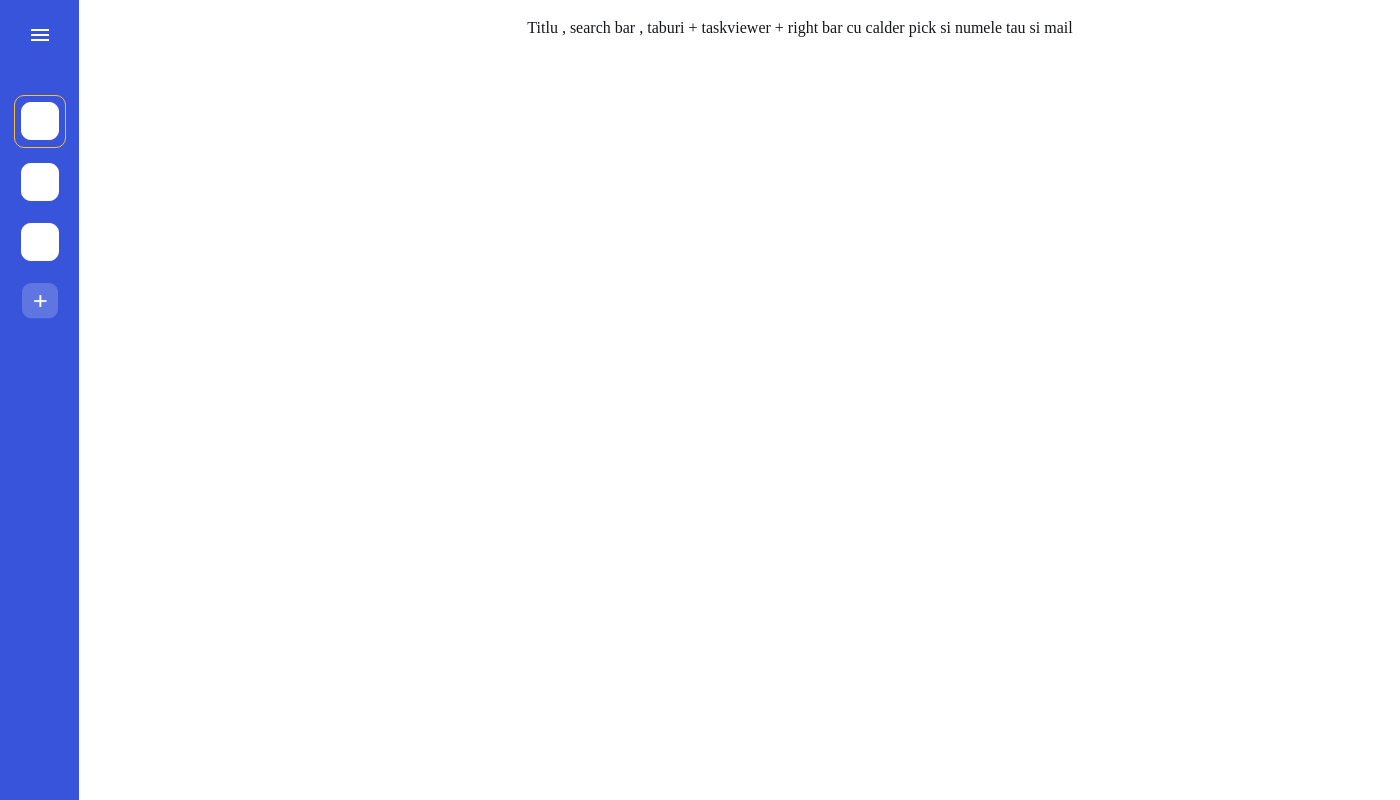
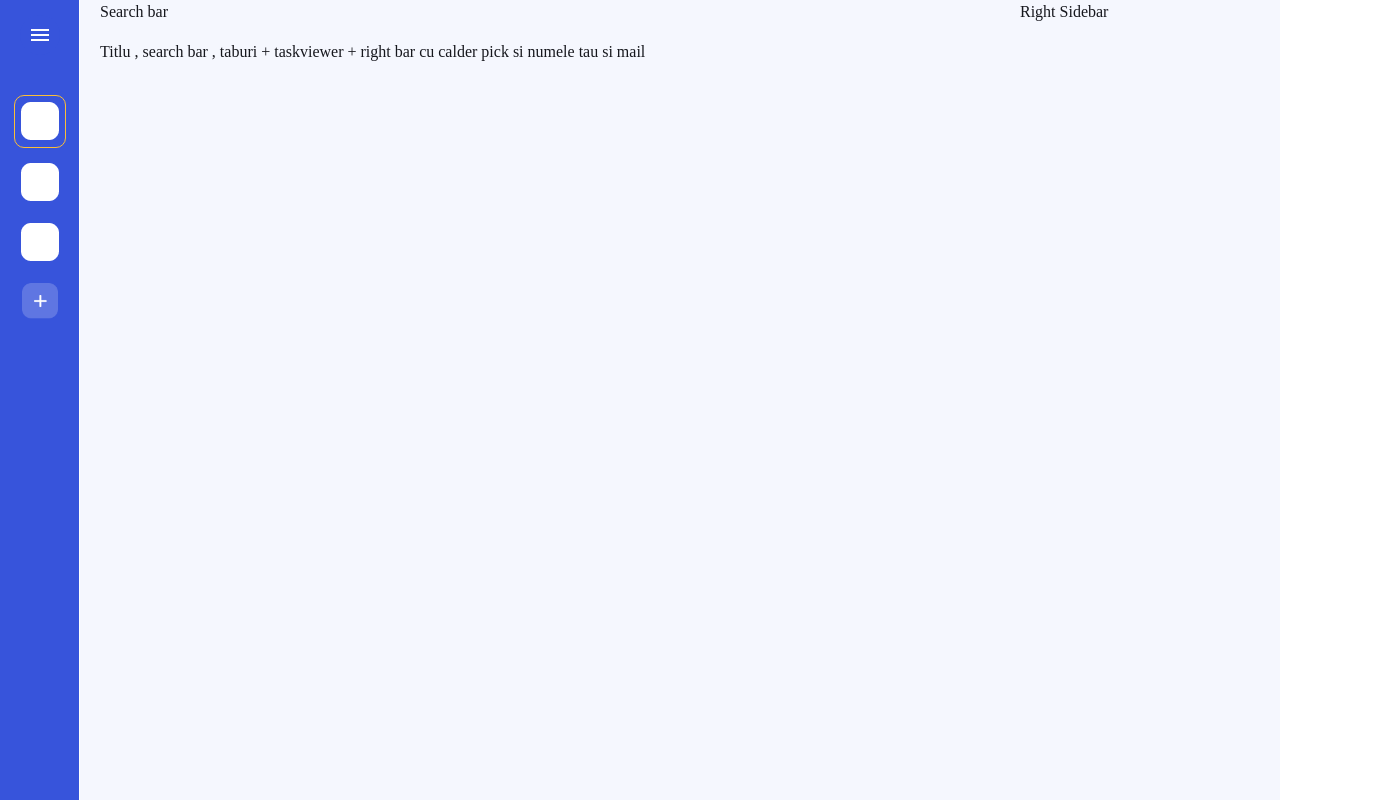
Before and after one commit to SkillBrain-com/pluto-internship, a React (Create React App) app: page /tasks in a window 1280 px wide. Shown: the whole page, 1400 px wide, since content can reach past the window. Built offline with nearby package versions, Linux system fonts and the light colour scheme; a web font is replaced by a local one.

Commit message:
created PageLayout wrapper and used it in 4 pages

```diff
--- a/src/App.jsx
+++ b/src/App.jsx
@@ -12,7 +12,8 @@ import { ForgotPasswordPage } from "./pages/ForgotPasswordPage";
 import { RecoverPasswordPage } from "./pages/RecoverPasswordPage";
 import { TaskDetailsCardPage } from "./pages/TaskDetailsCardPage";
 import Dashboard from "./pages/Dashboard";
-import { Settings } from "@mui/icons-material";
+import Settings from "./pages/Settings";
+import Overview from "./pages/Overview";
 import Tasks from "./pages/Tasks";
 import SearchBar from "./components/shared/searchBar";
 
@@ -31,6 +32,7 @@ const App = () => {
 
         <Route path="/dashboard" element={<Dashboard />} />
         <Route path="/settings" element={<Settings />} />
+        <Route path="/settings" element={<Overview />} />
         <Route path="/tasks" element={<Tasks />} />
 
         {/* <Route path="/avatars" element={<Avatars />} /> */}
--- /dev/null
+++ b/src/components/shared/page-layout/PageLayout.jsx
@@ -0,0 +1,40 @@
+import React from "react";
+import { Box } from "@mui/material";
+import { styled } from "@mui/material/styles";
+import SideBar from "../side-bar/SideBar";
+
+const StyledBox = styled(Box)(({ theme }) => ({
+  "&": {
+    display: "grid",
+    gridTemplateColumns: "80px auto 260px",
+    gap: "20px",
+    width: "100%",
+    backgroundColor: "#F5F7FE",
+    minHeight: "100vh",
+    "@media (min-width: 1921px)": {
+      gridTemplateColumns: "290px auto 260px",
+    },
+  },
+  "& .page-main-col": {
+    "@media (min-width: 2561px)": {
+      marginRight: "210px",
+    },
+  },
+}));
+
+const PageLayout = (props) => {
+  return (
+    <StyledBox>
+      <Box>
+        <SideBar />
+      </Box>
+      <Box className="page-main-col">
+        <Box>Search bar</Box>
+        {props.children}
+      </Box>
+      <Box>Right Sidebar</Box>
+    </StyledBox>
+  );
+};
+
+export default PageLayout;
--- a/src/pages/Dashboard.jsx
+++ b/src/pages/Dashboard.jsx
@@ -1,22 +1,12 @@
-
-import { Stack, Box } from "@mui/material";
-import SideBar from "../components/shared/side-bar/SideBar";
-
+import React from "react";
+import PageLayout from "../components/shared/page-layout/PageLayout";
 
 const Dashboard = () => {
-
-    return (
-        <Box sx={{
-            width: "100%",
-            display: "flex",
-            justifyContent: "center",
-            marginLeft: "120px",
-            marginRight: "120px",
-        }}>
-            <SideBar />
-            <h1>Dash</h1>
-        </Box>
-    )
-}
+  return (
+    <PageLayout>
+      <h1>Dashboard here</h1>
+    </PageLayout>
+  );
+};
 
 export default Dashboard;
--- /dev/null
+++ b/src/pages/Overview.jsx
@@ -0,0 +1,12 @@
+import React from "react";
+import PageLayout from "../components/shared/page-layout/PageLayout";
+
+const Overview = () => {
+  return (
+    <PageLayout>
+      <h1>Overview PAGE</h1>
+    </PageLayout>
+  );
+};
+
+export default Overview;
--- a/src/pages/Settings.jsx
+++ b/src/pages/Settings.jsx
@@ -1,22 +1,12 @@
-
-import { Stack, Box } from "@mui/material";
-import SideBar from "../components/shared/side-bar/SideBar";
+import React from "react";
+import PageLayout from "../components/shared/page-layout/PageLayout";
 
 const Settings = () => {
-
-
-    return (
-        <Box sx={{
-            width: "100%",
-            display: "flex",
-            justifyContent: "center",
-            marginLeft: "120px",
-            marginRight: "120px",
-        }}>
-            <SideBar />
-            <h1>SETIING PAGE</h1>
-        </Box>
-    )
-}
+  return (
+    <PageLayout>
+      <h1>SETIING PAGE</h1>
+    </PageLayout>
+  );
+};
 
 export default Settings;
--- a/src/pages/Tasks.jsx
+++ b/src/pages/Tasks.jsx
@@ -1,44 +1,42 @@
-
-import { Stack, Box } from "@mui/material";
 import { useState } from "react";
-import SideBar from "../components/shared/side-bar/SideBar";
-
+import PageLayout from "../components/shared/page-layout/PageLayout";
 
 const Tasks = () => {
+  const [fakeStatus, setFakeStatus] = useState([
+    "Progress",
+    "In progress",
+    "Complete",
+  ]);
 
-    const [fakeStatus, setFakeStatus] = useState(['Progress', "In progress", "Complete"])
-
-    const [fakeTask, SetFakeTask] = useState([{
+  const [fakeTask, SetFakeTask] = useState([
+    {
       id: 1,
       name: "Create task 1",
-        status: fakeStatus[0]
+      status: fakeStatus[0],
     },
     {
       id: 2,
       name: "Create task 2",
-        status: fakeStatus[1]
+      status: fakeStatus[1],
     },
     {
       id: 3,
       name: "Create task 3",
-        status: fakeStatus[2]
-    }])
+      status: fakeStatus[2],
+    },
+  ]);
 
   return (
-        <Box sx={{
-            width: "100%",
-            display: "flex",
-            justifyContent: "center",
-            marginLeft: "120px",
-            marginRight: "120px",
-        }}>
-            <SideBar />
-            <p>Titlu , search bar , taburi + taskviewer + right bar cu calder pick si numele tau si mail</p>
+    <PageLayout>
+      <p>
+        Titlu , search bar , taburi + taskviewer + right bar cu calder pick si
+        numele tau si mail
+      </p>
 
       {/* la click pe task => redirect in TaskCardDetailsPage link task/1 etc  */}
       {/* + Create task modala de create #florin  si edit si delete */}
-        </Box>
-    )
-}
+    </PageLayout>
+  );
+};
 
 export default Tasks;
```
Lines whose indentation alone changed are shown as unchanged.
